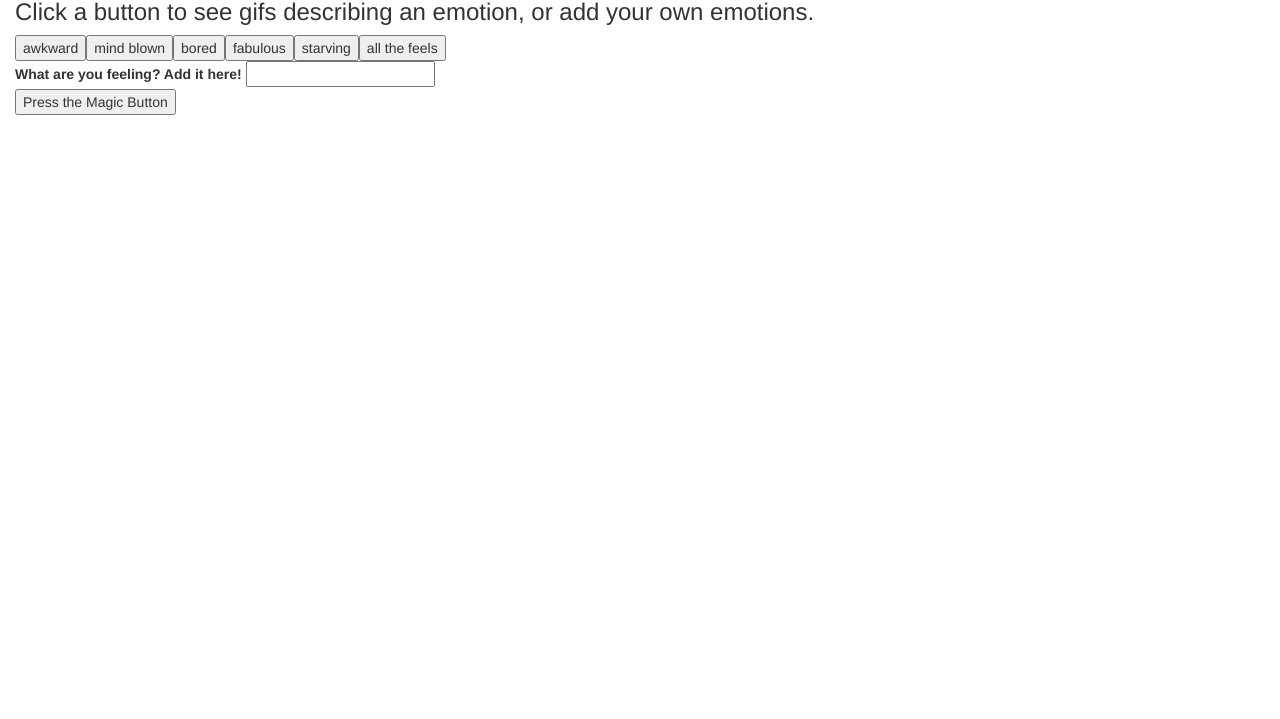
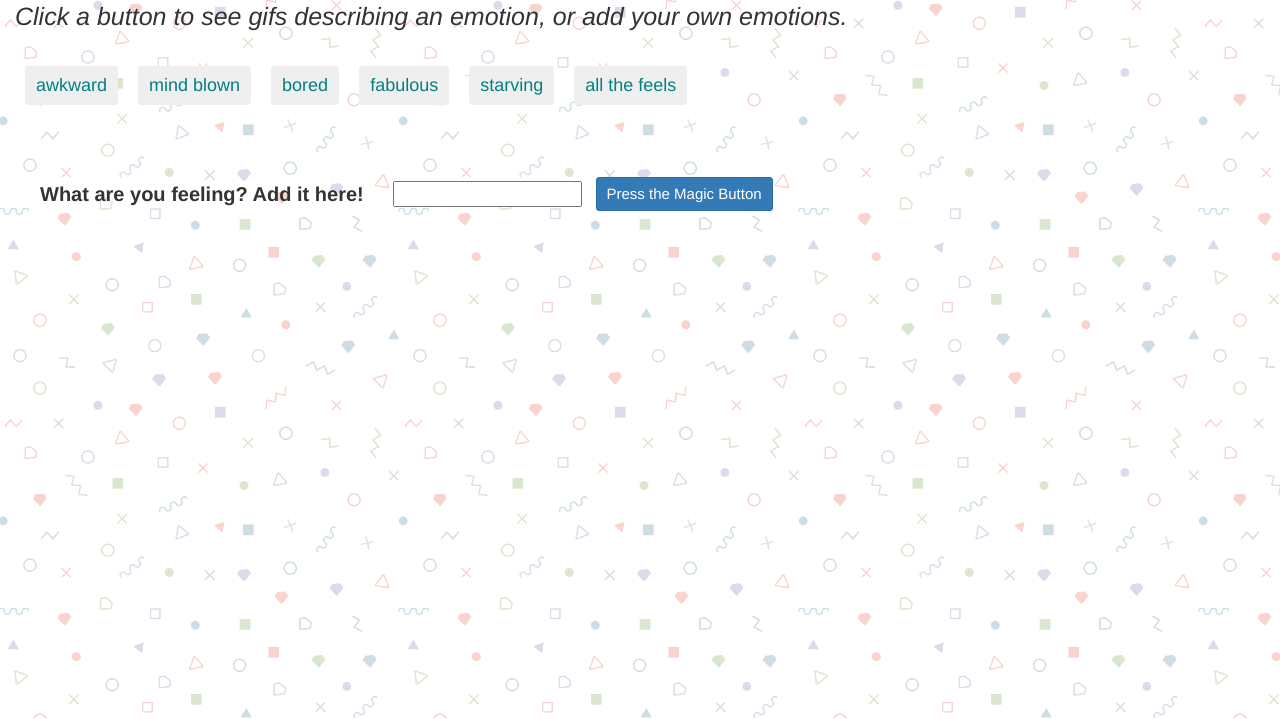
Before and after one commit to itsmegh/GifTastic, a plain HTML site: page index.html in a window 1280 px wide. Shown: the part 81-800 px from the top of the page. Drawn offline with nearby package versions, Linux system fonts and the light colour scheme; a web font is replaced by a local one.

Commit message:
updated html for page layout, corrected code for gifs to populate as a gallery

```diff
--- a/assets/css/style.css
+++ b/assets/css/style.css
@@ -0,0 +1,29 @@
+body {
+    background-image: url(../images/memphis-colorful.png);
+}
+
+#add-emotion {
+    margin: 10px;
+    font-size: 15px;
+}
+
+.emotion {
+    margin: 25px 10px 10px 10px;
+    color: teal;
+    font-size: 18px;
+}
+
+label {
+    margin: 25px;
+    font-size: 20px;
+}
+
+h1 {
+    font-size: 40px;
+    font-family: roboto, sans-serif;
+}
+
+h3 {
+    font-size: 25px;
+    font-style: italic;
+}
--- a/assets/javascript/app.js
+++ b/assets/javascript/app.js
@@ -21,11 +21,13 @@ $(document).ready(function() {
         for(var i=0; i<emotions.length; i++) {
             var emotionButton = $("<button>");
             emotionButton.addClass("emotion");
+            emotionButton.addClass("btn btn-secondary btn-sm");
             emotionButton.attr("data-emotion", emotions[i]);
             emotionButton.text(emotions[i]);
             $("#emotions-view").append(emotionButton);
         }
     };
+
     //when a user inputs an item, it is added to the array and a button is created
     $("#add-emotion").on("click", function(event) {
         event.preventDefault();
@@ -38,7 +40,7 @@ $(document).ready(function() {
 
     var APIKey = "eu8jkzxqW2DQ2qJSaMoqw29dZvqzeT40";
 
-    $("button").on("click", function() {
+    $(".emotion").on("click", function() {
 
         var dataEmotion = $(this).attr("data-emotion");
         console.log(dataEmotion);
@@ -55,22 +57,25 @@ $(document).ready(function() {
           var results = response.data;
 
           for (var i=0; i<results.length; i++) {
-              var gifDiv = $("<div>");
+              var gifDiv = $("<div>")
+                    .addClass("col-md-4");
               var rating = results[i].rating;
-              var p = $("<p>").text("Rating: " + rating);
-              var image = $("<img>");
+              var pDiv = $("<div>")
+                    //.addClass(caption)
+                    .text("Rating: " + rating);
+              var image = $("<img>")
+                    //.addClass(thumbnail);
 
                 image.attr("src", results[i].images.fixed_height.url);
                 image.attr("alt", "emotion image");
 
-            gifDiv.prepend(p);
+            gifDiv.prepend(pDiv);
             gifDiv.prepend(image);
 
             $("#gifs-go-here").prepend(gifDiv);
           };
 
         });
-        renderButtons();
 
     });
 
--- a/index.html
+++ b/index.html
@@ -28,15 +28,25 @@
         </div>
 
         <div id="emotions-view"></div>
+        <br>
+        <br>
+        <form class="form-inline" id="request-form">
+            <div class="form-group mb-2">
+                <label for="emotion-input">What are you feeling? Add it here! </label>
+            </div>
+            <div class="form-group mb-2">
+                <input type="text" id="emotion-input">
+            </div>
+            <div class="form-group mb-2">
+                <!--button to trigger new emotion to be added-->
+                <input id="add-emotion" class="btn btn-primary btn-sm mb-2" type="submit" value="Press the Magic Button">
+            </div>
 
-        <form id="request-form">
-            <label for="movie-input">What are you feeling? Add it here! </label>
-            <input type="text" id="emotion-input"><br>
-            <!--button to trigger new emotion to be added-->
-            <input id="add-emotion" type="submit" value="Press the Magic Button">
         </form>
+    <div class="row">
+        <div id="gifs-go-here"></div>
 
-        <div id="gifs-go-here"></div>
+    </div>
 
     </div>
 
```
Also changed, not shown: assets/images/memphis-colorful.png (added).
